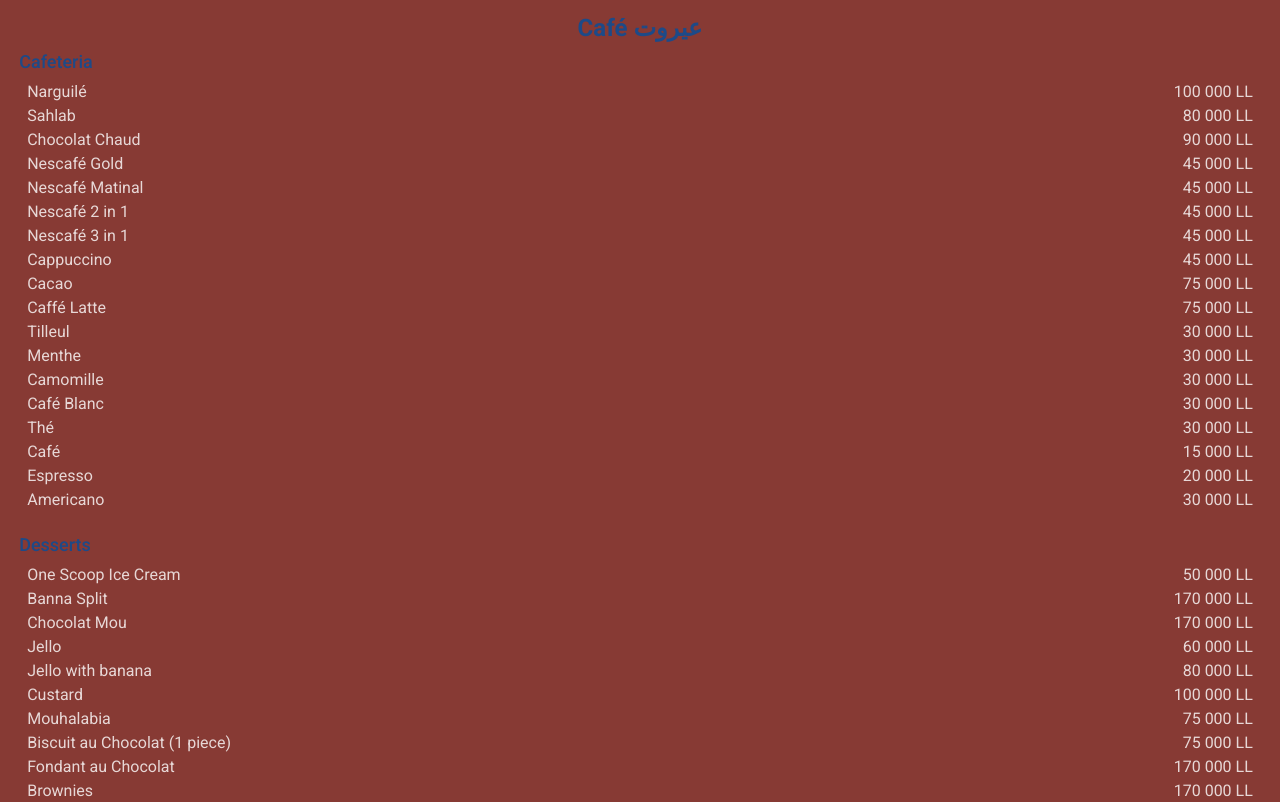
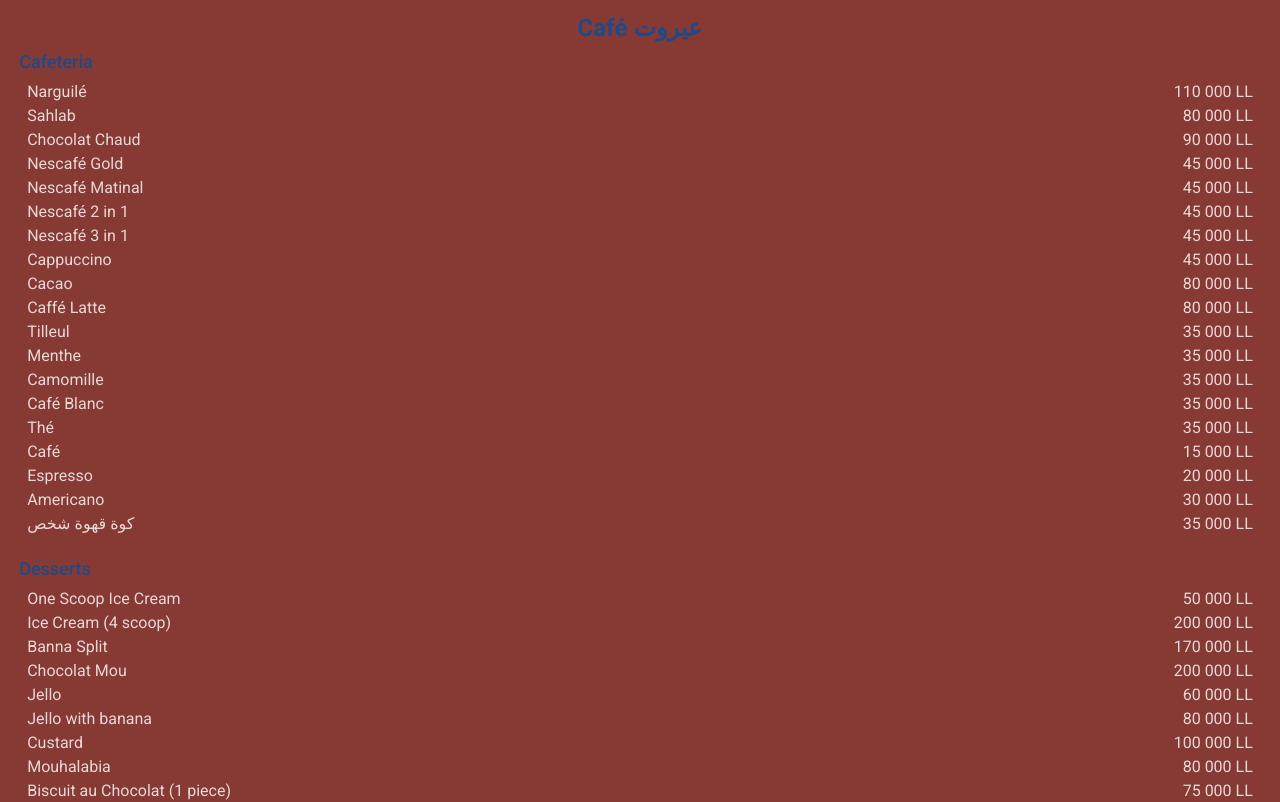
Before and after one commit to charbel-ayrouth/cafe-ayrouth, a plain HTML site: page index.html in a window 1280 px wide. Shown: the top 802 px of the page. Drawn offline with Linux system fonts and the light colour scheme.

Commit message:
update price

```diff
--- a/index.html
+++ b/index.html
@@ -17,7 +17,7 @@
             <h2 class="category__title">Cafeteria</h2>
             <div class="category__item">
                 <h3 class="item__name">Narguilé</h3>
-                <h3 class="item__price">100 000 LL</h3>
+                <h3 class="item__price">110 000 LL</h3>
             </div>
             <div class="category__item">
                 <h3 class="item__name">Sahlab</h3>
@@ -49,31 +49,31 @@
             </div>
             <div class="category__item">
                 <h3 class="item__name">Cacao</h3>
-                <h3 class="item__price">75 000 LL</h3>
+                <h3 class="item__price">80 000 LL</h3>
             </div>
             <div class="category__item">
                 <h3 class="item__name">Caffé Latte</h3>
-                <h3 class="item__price">75 000 LL</h3>
+                <h3 class="item__price">80 000 LL</h3>
             </div>
             <div class="category__item">
                 <h3 class="item__name">Tilleul</h3>
-                <h3 class="item__price">30 000 LL</h3>
+                <h3 class="item__price">35 000 LL</h3>
             </div>
             <div class="category__item">
                 <h3 class="item__name">Menthe</h3>
-                <h3 class="item__price">30 000 LL</h3>
+                <h3 class="item__price">35 000 LL</h3>
             </div>
             <div class="category__item">
                 <h3 class="item__name">Camomille</h3>
-                <h3 class="item__price">30 000 LL</h3>
+                <h3 class="item__price">35 000 LL</h3>
             </div>
             <div class="category__item">
                 <h3 class="item__name">Café Blanc</h3>
-                <h3 class="item__price">30 000 LL</h3>
+                <h3 class="item__price">35 000 LL</h3>
             </div>
             <div class="category__item">
                 <h3 class="item__name">Thé</h3>
-                <h3 class="item__price">30 000 LL</h3>
+                <h3 class="item__price">35 000 LL</h3>
             </div>
             <div class="category__item">
                 <h3 class="item__name">Café</h3>
@@ -87,6 +87,10 @@
                 <h3 class="item__name">Americano</h3>
                 <h3 class="item__price">30 000 LL</h3>
             </div>
+            <div class="category__item">
+                <h3 class="item__name">كوة قهوة شخص</h3>
+                <h3 class="item__price">35 000 LL</h3>
+            </div>
         </div>
         <div class="category">
             <h2 class="category__title">Desserts</h2>
@@ -95,12 +99,16 @@
                 <h3 class="item__price">50 000 LL</h3>
             </div>
             <div class="category__item">
+                <h3 class="item__name">Ice Cream (4 scoop)</h3>
+                <h3 class="item__price">200 000 LL</h3>
+            </div>
+            <div class="category__item">
                 <h3 class="item__name">Banna Split</h3>
                 <h3 class="item__price">170 000 LL</h3>
             </div>
             <div class="category__item">
                 <h3 class="item__name">Chocolat Mou</h3>
-                <h3 class="item__price">170 000 LL</h3>
+                <h3 class="item__price">200 000 LL</h3>
             </div>
             <div class="category__item">
                 <h3 class="item__name">Jello</h3>
@@ -116,7 +124,7 @@
             </div>
             <div class="category__item">
                 <h3 class="item__name">Mouhalabia</h3>
-                <h3 class="item__price">75 000 LL </h3>
+                <h3 class="item__price">80 000 LL </h3>
             </div>
             <div class="category__item">
                 <h3 class="item__name">Biscuit au Chocolat (1 piece)</h3>
@@ -175,7 +183,7 @@
             </div>
             <div class="category__item">
                 <h3 class="item__name">Mineral Water 1 L</h3>
-                <h3 class="item__price">20 000 LL</h3>
+                <h3 class="item__price">25 000 LL</h3>
             </div>
             <div class="category__item">
                 <h3 class="item__name">Mineral Water 1/2 L</h3>
```
